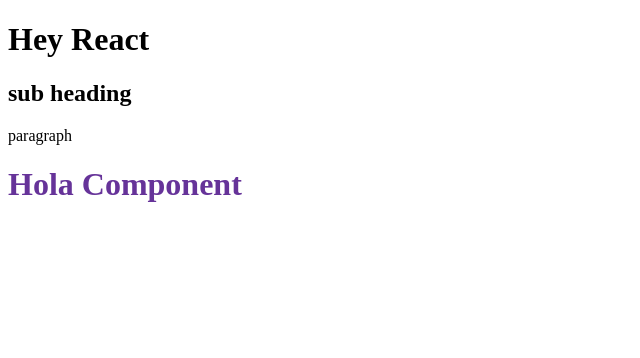
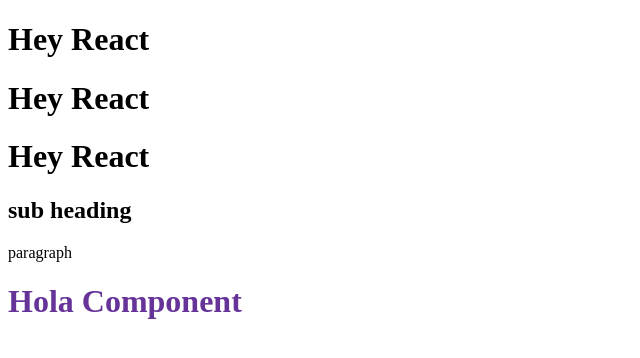
Before and after one commit to haha-harshit/testReact, a React (Vite) app: page / in a window 1280 px wide. Shown: the top 358 px of the page, without its empty margins (0-640 px from the left). Built offline with nearby package versions, Linux system fonts and the light colour scheme.

Commit message:
three ways of using component

```diff
--- a/App.js
+++ b/App.js
@@ -36,7 +36,11 @@ const TitleTest = function () {
 // component composition --> passing one component to another component as prop!
 const HeadingComponent = () => (
   <div id="container">
+    {/* three ways of using component */}
+    {Title()}
     <Title />
+    <Title></Title>
+
     <TitleTest />
     <h1 className="heading">Hola Component</h1>
   </div>
```
